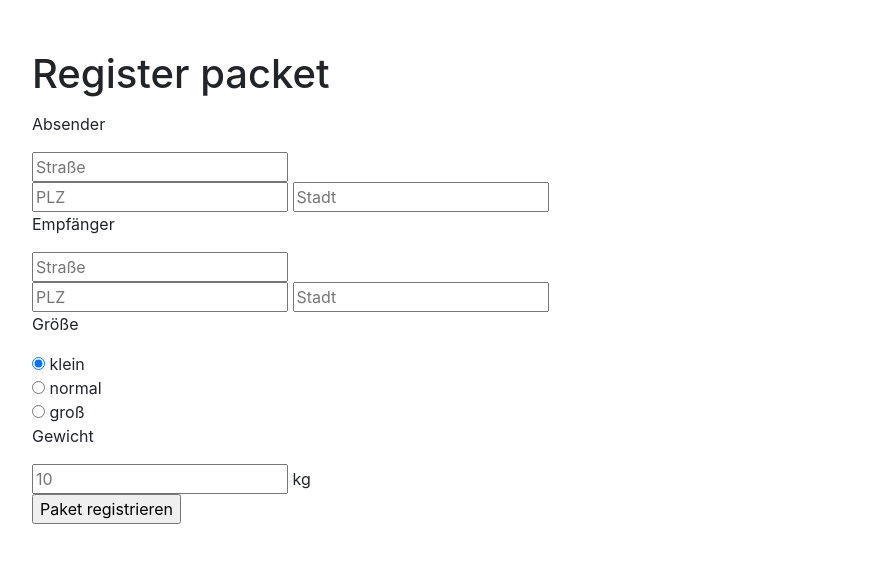
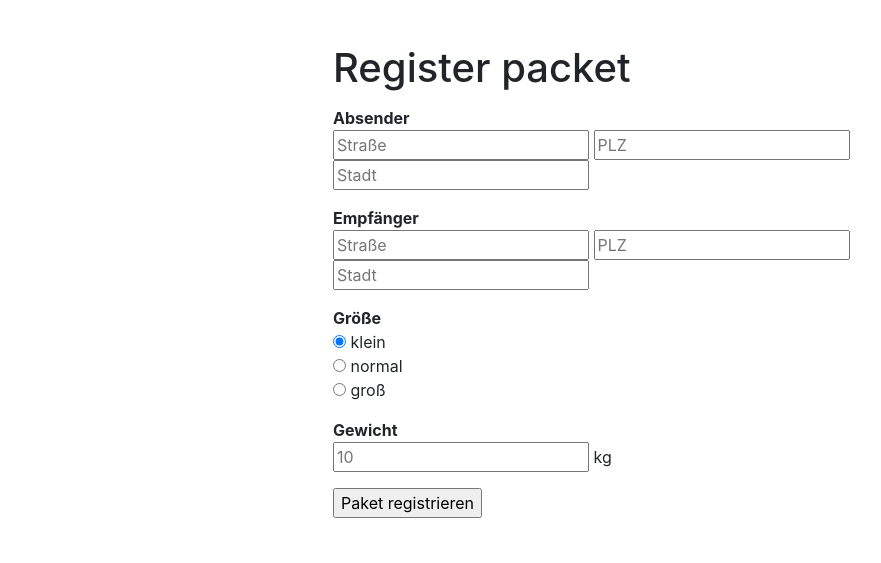
Before and after one commit to CodingCamp2017/pakete, a PHP site: page / in a window 1280 px wide. Shown: the part 58-621 px from the top of the page, without its empty margins (22-903 px from the left). Run offline with PHP 8.4, Linux system fonts and the light colour scheme; grey boxes labelled with a size stand in for pictures from a placeholder-image service; some libraries are stand-ins or nearby versions.

Commit message:
Erste Demo fertig

```diff
--- a/frontend/post/css/style.css
+++ b/frontend/post/css/style.css
@@ -8,11 +8,10 @@ body {
     padding-top: 54px;
 }
 .pageContent {
-    margin: 54px;
+	width: 90%;
 }
-
-.cell{
-	width: 100px;
+.checkboxMargin{
+	margin-top: 6px;
 }
 
 #update_container {
@@ -23,4 +22,7 @@ body {
     body {
         padding-top: 56px;
     }
+	.pageContent {
+	width: 570px;
+	}
 }
--- a/frontend/post/index.html
+++ b/frontend/post/index.html
@@ -40,44 +40,48 @@
     </nav>
 
     <!-- Page Content -->
-    <div class="pageContent" id="register_container">
+    <div class="mx-auto pageContent" id="register_container">
       <h1 class="mt-5">Register packet</h1>
       <p>
 
         <form>
-          <p>Absender</p>
-          <input type="text" placeholder="Straße" id="sender_street" /><br>
-          <input type="text" placeholder="PLZ" id="sender_zip" />
+          <p><b>Absender</b><br>
+          <input type="text" placeholder="Straße" id="sender_street" />
+
+		  <input type="text" placeholder="PLZ" id="sender_zip" />
           <input type="text" placeholder="Stadt" id="sender_city" />
 
-          <p>Empfänger</p>
-          <input type="text" placeholder="Straße" id="receiver_street" /><br>
+          </p>
+          <p><b>Empfänger</b><br>
+          <input type="text" placeholder="Straße" id="receiver_street" />
           <input type="text" placeholder="PLZ" id="receiver_zip" />
           <input type="text" placeholder="Stadt" id="receiver_city" />
-
-          <p>Größe</p>
+          </p>
+          <p><b>Größe</b><br>
           <input type="radio" name="size" value="small" checked id="size_small" /> klein <br>
           <input type="radio" name="size" value="normal" id="size_normal" /> normal <br>
           <input type="radio" name="size" value="big" id="size_big" /> groß
-
-          <p>Gewicht</p>
+          </p>
+          <p><b>Gewicht</b><br>
           <input type="text" name="weight" placeholder="10" id="weight" /> kg <br>
-
+          </p>
           <input type="submit" value="Paket registrieren" id="register_packet_button" />
         </form>
       </p>
     </div>
 
-    <div id="update_container">
+    <div class="pageContent" id="update_container">
       <h1 class="mt-5">Update packet</h1>
       <p>
         <form>
-          <label for="packet_id">ID</label><input type="text" id="packet_id" /><br />
-          <label for="is_delivered">Ausgeliefert</label><input type="checkbox" id="is_delivered" /><br />
+          <input type="text"  placeholder="ID" id="packet_id" />
+		  <div class="checkboxMargin">
+          <input type="checkbox" id="is_delivered" /> <label for="is_delivered">Ausgeliefert</label>
+		  </div>
           <div id="station_container">
-            <label for="station">Station</label><input type="text" id="station" />
+           <input type="text"  placeholder="Station"  id="station" />
           </div>
-
+			<br />
           <input type="submit" value="Paket updaten" id="update_packet_button" />
         </form>
       </p>
```
